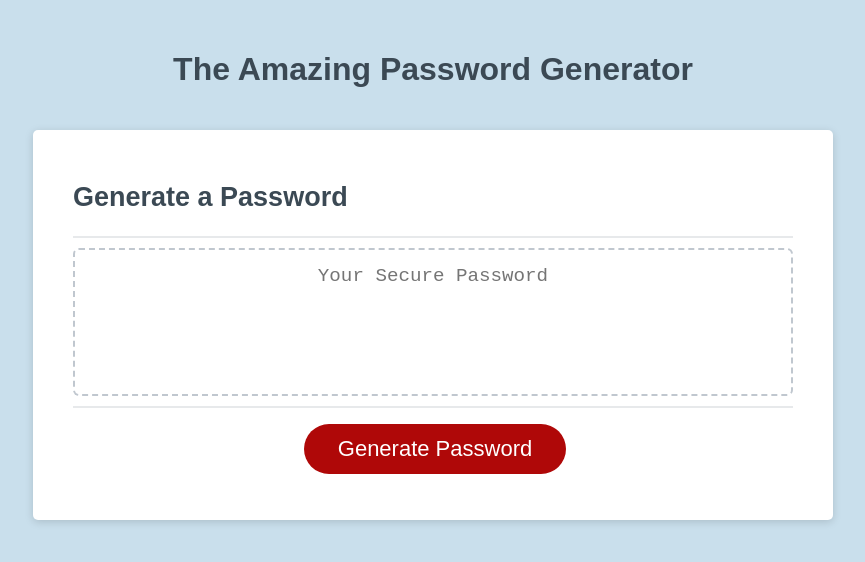
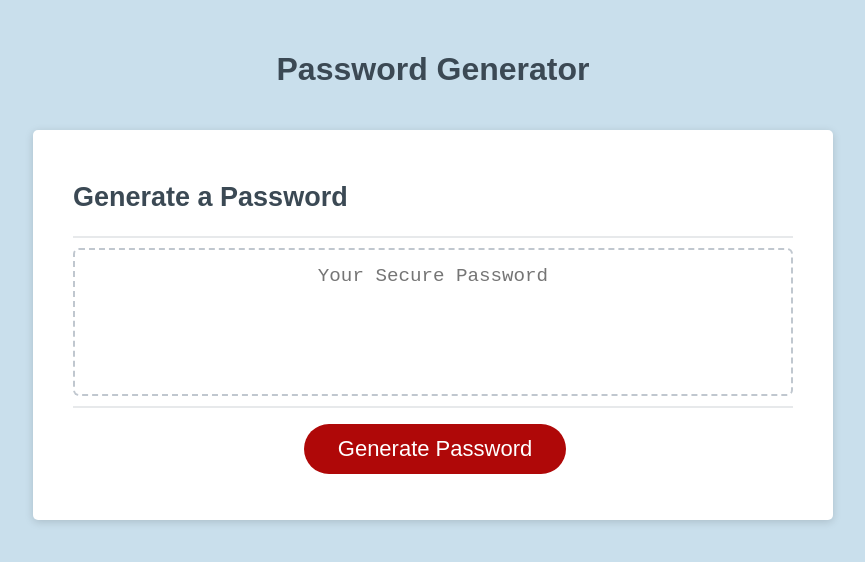
Before and after one commit to johnc13b/password-generator, a plain HTML site: page index.html in a window 1280 px wide. Shown: the whole page, without its empty margins (207-1072 px from the left). Drawn offline with Linux system fonts and the light colour scheme.

Commit message:
Update index.html

```diff
--- a/index.html
+++ b/index.html
@@ -6,7 +6,7 @@
     <meta name="viewport" content="width=device-width, initial-scale=1.0" />
     <meta http-equiv="X-UA-Compatible" content="ie=edge" />
 
-    <title>The Amazing Password Generator</title>
+    <title>Password Generator</title>
     <link rel="stylesheet" href="./assets/css/style.css" />
   </head>
 
@@ -14,7 +14,7 @@
 
     <div class="wrapper">
       <header>
-        <h1>The Amazing Password Generator</h1>
+        <h1>Password Generator</h1>
       </header>
       <div class="card">
         <div class="card-header">
```
